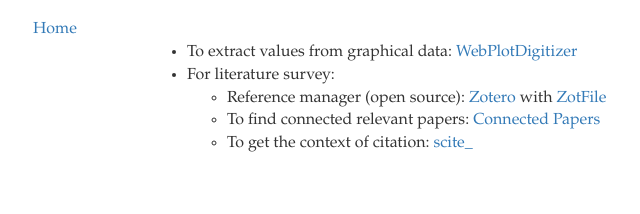
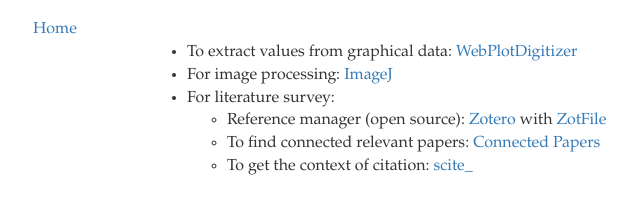
Before and after one commit to safvan/safvan.github.io, a plain HTML site: page useful_links.html in a window 1280 px wide. Shown: the part 54-268 px from the top of the page, without its empty margins (37-677 px from the left). Drawn offline with nearby package versions, Linux system fonts and the light colour scheme.

Commit message:
Update ImageJ link

```diff
--- a/useful_links.html
+++ b/useful_links.html
@@ -34,6 +34,7 @@
      <div class="col-xs-12">
        <ul>
          <li>To extract values from graphical data: <a href="https://automeris.io/WebPlotDigitizer/"  target="_blank">WebPlotDigitizer</a></li>
+         <li>For image processing: <a href="https://imagej.nih.gov/ij/index.html"  target="_blank">ImageJ</a></li>
          <li>For literature survey: <ul>
            <li>Reference manager (open source): <a href="https://www.zotero.org/"  target="_blank">Zotero</a> with <a href="http://zotfile.com/"  target="_blank">ZotFile</a></li>
            <li>To find connected relevant papers: <a href="https://www.connectedpapers.com/"  target="_blank">Connected Papers</a> </li>
```
